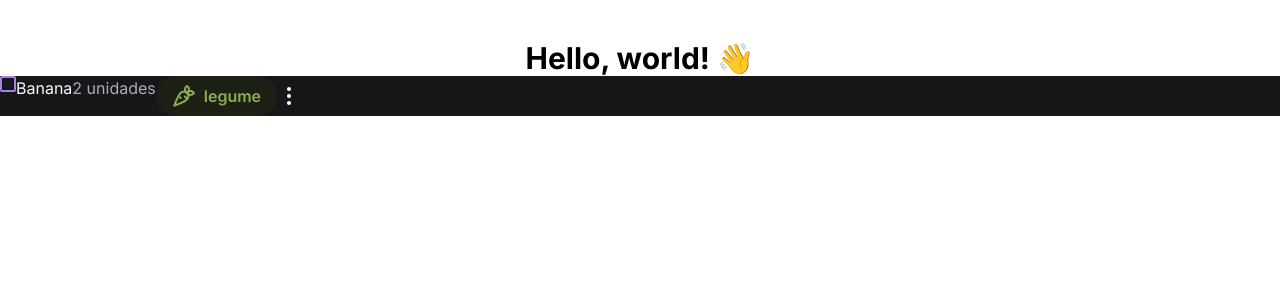
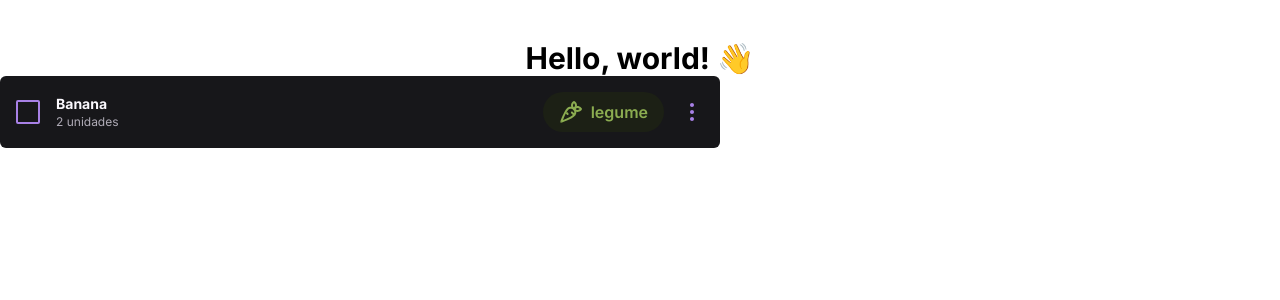
Before and after one commit to celso-rodrigo/checklist-de-lista-de-compras, a React (Vite) app: page / in a window 1280 px wide. Shown: the top 300 px of the page. Built offline with nearby package versions, Linux system fonts and the light colour scheme.

Commit message:
feat: Updated the style of the "Item" component

```diff
--- a/src/components/Checkbox.tsx
+++ b/src/components/Checkbox.tsx
@@ -11,9 +11,9 @@ function Checkbox({checked}: IProps) {
   : 'border-purple-light hover:bg-purple hover:border-purple-light'
 
   return (
-    <label className="flex items-center relative w-4 h-4">
+    <label className="flex items-center relative w-6 h-6">
       <input
-        className={`${checkboxStyle} appearance-none w-4 h-4 border-2 transition-all rounded-sm`}
+        className={`${checkboxStyle} appearance-none w-6 h-6 border-2 transition-all rounded-sm`}
         type="checkbox"
         checked={checked}
         onChange={() => console.log("WIP")}
--- a/src/components/Item.tsx
+++ b/src/components/Item.tsx
@@ -23,28 +23,38 @@ function Item({itemBought, itemName, itemQuantity, itemQuantityUnity, category}:
 
   return (
     <div
-      className="flex bg-gray-400"
+      className="flex bg-gray-400 items-center p-4 justify-between max-w-[720px] rounded-md"
     >
+      <div className="flex items-center gap-4">
         <Checkbox checked={itemBought} />
+
+        <div>
           <p
-        className="text-gray-100"
+            className="text-gray-100 text-sm font-bold"
           >
             {itemName}
           </p>
           <p
-        className="text-gray-200"
+            className="text-gray-200 text-xs"
           >
             {`${itemQuantity} ${itemQuantityUnity}`}
           </p>
+        </div>
+      </div>
+
+      <div className="flex items-center gap-4">
         <Tag
           category={category}
         />
+
         <button
           type="button"
           onClick={toggleEditing}
         >
-        <ReactSVG src={menuIcon} />
+          <ReactSVG src={menuIcon} className="fill-purple-light" />
         </button>
+      </div>
+
       {editing && (<EditMenu />)}
     </div>
   )
```
Also changed, not shown: src/assets/menuIcon.svg. Lines whose indentation alone changed are shown as unchanged.
